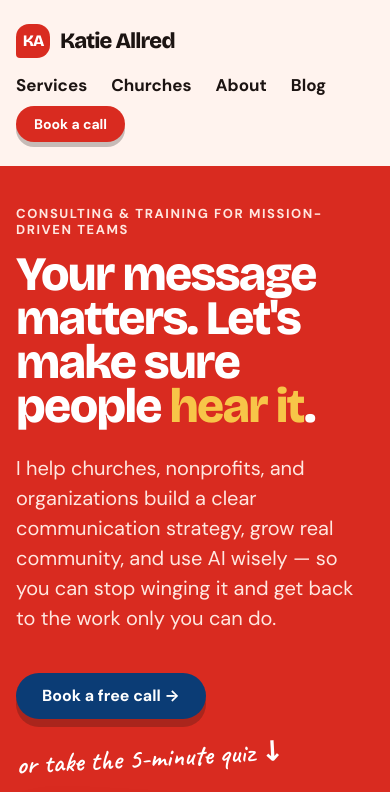
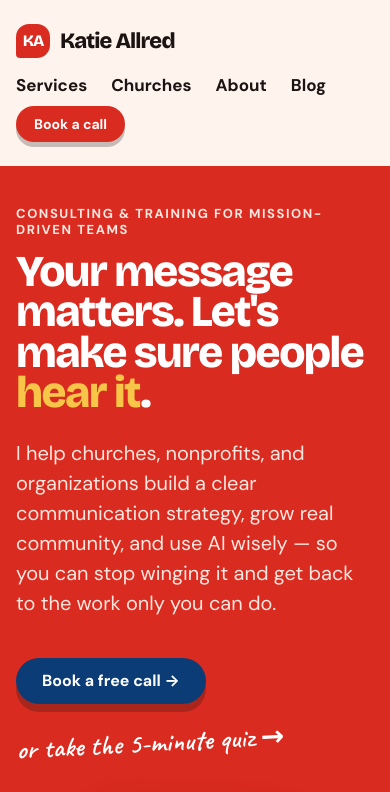
Before and after one commit to katiejallred/personal, a Jekyll site: the page built from pages/index.html, in a window 390 px wide. Shown: the top 792 px of the page. Built offline with Jekyll 4.4.1, drawn with Linux system fonts in a browser that asks for light colours; some web fonts are replaced; some of the changed text lies outside the part shown; grey boxes are pictures that could not be loaded.

Commit message:
Refresh the home page design (#36)
- Hero uses the tighter headline size and smaller mobile photo shared
  with Services, Press kit and Churches; the quiz link arrow is now →
  since it leads to another page.
- "Your guide" shows the two books as covers with tagged Amazon links,
  keeping the certifications on their own line.
- The Jess Freeman quote comes from _data/reviews.yml via
  review-card.html, matching the Reviews page.


Claude-Session: https://claude.ai/code/session_01WN9WAfd6bJGG5VAS74eETi

Co-authored-by: Claude Opus 5.5 <noreply@anthropic.com>

```diff
--- a/assets/css/main.css
+++ b/assets/css/main.css
@@ -2533,7 +2533,8 @@ code, pre, kbd, samp {
 /* --- Services --- */
 .services-hero .hero-title,
 .press-hero .hero-title,
-.churches-hero .hero-title {
+.churches-hero .hero-title,
+.front-hero .hero-title {
   max-width: 13ch;
   font-size: clamp(44px, 6.5vw, 72px);
 }
@@ -2570,7 +2571,8 @@ code, pre, kbd, samp {
 @media (max-width: 899px) {
   .services-hero .home-hero-photo,
   .press-hero .home-hero-photo,
-  .churches-hero .home-hero-photo {
+  .churches-hero .home-hero-photo,
+  .front-hero .home-hero-photo {
     width: min(55%, 240px);
   }
 }
@@ -2777,3 +2779,12 @@ code, pre, kbd, samp {
 .book-mini-row a {
   color: var(--ink);
 }
+
+.guide-review {
+  margin-top: var(--space-6);
+  max-width: 44rem;
+}
+
+.guide-review .review {
+  margin-bottom: var(--space-3);
+}
--- a/pages/index.html
+++ b/pages/index.html
@@ -9,7 +9,7 @@ seo_title: Katie Allred | Communications, Community & AI Consulting
 ---
 {%- assign book = site.contact.booking | relative_url -%}
 
-<section class="hero home-hero" aria-labelledby="hero-title">
+<section class="hero home-hero front-hero" aria-labelledby="hero-title">
   <div class="wrap">
     <div>
       <p class="label home-hero-label">Consulting &amp; training for mission-driven teams</p>
@@ -17,7 +17,7 @@ seo_title: Katie Allred | Communications, Community & AI Consulting
       <p class="hero-lede">I help churches, nonprofits, and organizations build a clear communication strategy, grow real community, and use AI wisely — so you can stop winging it and get back to the work only you can do.</p>
       <div class="hero-actions">
         <a class="btn btn-blue" href="{{ book }}">Book a free call →</a>
-        <a class="aside" href="{{ '/rate-your-communications/' | relative_url }}">or take the 5-minute quiz ↓</a>
+        <a class="aside" href="{{ '/rate-your-communications/' | relative_url }}">or take the 5-minute quiz →</a>
       </div>
     </div>
     <figure class="home-hero-photo">
@@ -70,11 +70,25 @@ seo_title: Katie Allred | Communications, Community & AI Consulting
         <li><strong>700K+</strong> members in a global creative community I manage on Discord</li>
         <li><strong>5</strong> universities where I've taught marketing, social media &amp; AI</li>
       </ul>
-      <p class="guide-book">Author of <cite>Church Communications: Methods and Marketing</cite> (B&amp;H Academic) · StoryBrand Certified Guide · Facebook Certified Community Manager</p>
-      <blockquote class="testimonial">
-        <p>“Katie helped me make a massive shift in my business. Having an outside perspective was so good. I feel so much more in alignment with my brand and services after working with Katie.”</p>
-        <footer>Jess Freeman, JessCreatives.com</footer>
-      </blockquote>
+      <ul class="book-mini-list book-mini-row">
+        {%- for b in site.data.books limit: 2 %}
+        {%- capture buy %}{% include amazon-url.html asin=b.asin %}{% endcapture %}
+        <li class="book-mini">
+          <img src="{{ b.cover | relative_url }}" alt="" width="{{ b.cover_width }}" height="{{ b.cover_height }}" loading="lazy">
+          <div>
+            <a href="{{ buy }}"><strong><cite>{{ b.title }}</cite></strong></a>
+            <p>{{ b.meta }}</p>
+          </div>
+        </li>
+        {%- endfor %}
+      </ul>
+      <p class="guide-book">StoryBrand Certified Guide · Facebook Certified Community Manager</p>
+      <div class="guide-review">
+        {%- for group in site.data.reviews %}
+        {%- assign r = group.reviews | where: "name", "Jess Freeman" | first %}
+        {%- if r %}{% include review-card.html review=r %}{% endif %}
+        {%- endfor %}
+      </div>
       <p><a href="{{ '/about/' | relative_url }}">Read my story →</a> · <a href="{{ '/reviews/' | relative_url }}">More reviews →</a></p>
     </div>
   </div>
```
